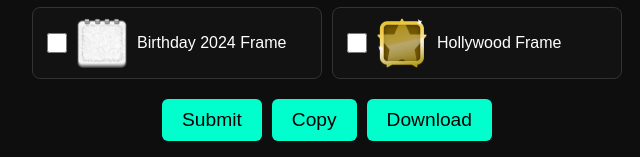
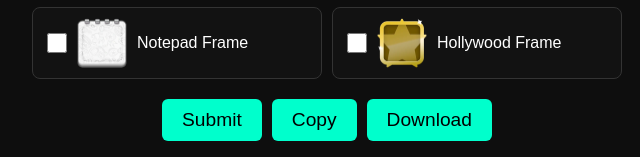
Before and after one commit to SayfullahSayeb/Subway-Surfers-Temp, a plain HTML site: page src/generator/frames.html in a window 1280 px wide. Shown: the part 427-584 px from the top of the page, 313-953 px from the left. Drawn offline with Linux system fonts and the light colour scheme; files whose address does not match are found by name.

```diff
--- a/src/generator/frames.html
+++ b/src/generator/frames.html
@@ -244,7 +244,7 @@
         <label>
           <input type="checkbox" id="birthday2024_frame" name="frames" value="birthday2024_frame">
           <img src="img/Birthday2024frame.webp" alt="Birthday 2024 Frame">
-          Birthday 2024 Frame
+          Notepad Frame
         </label>
       </div>
       <div class="frame-item">
```
